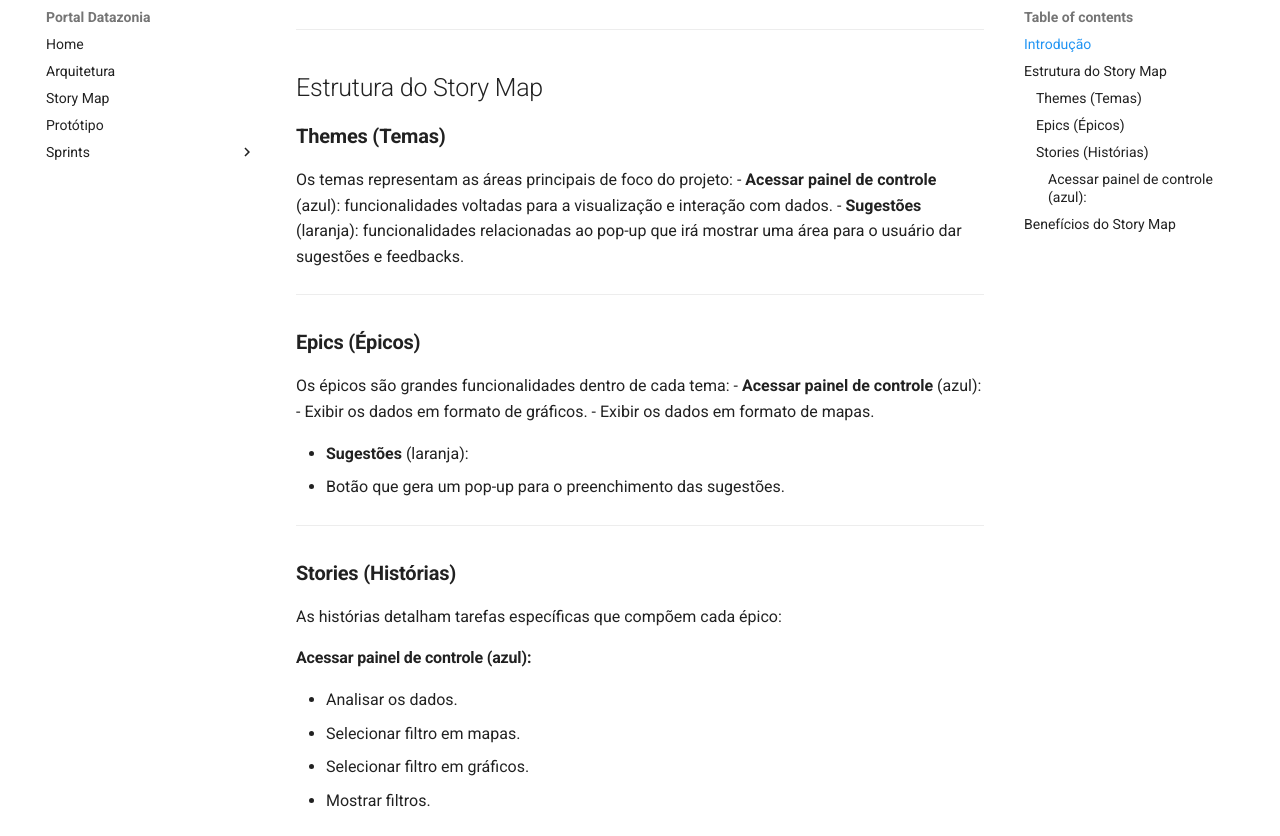
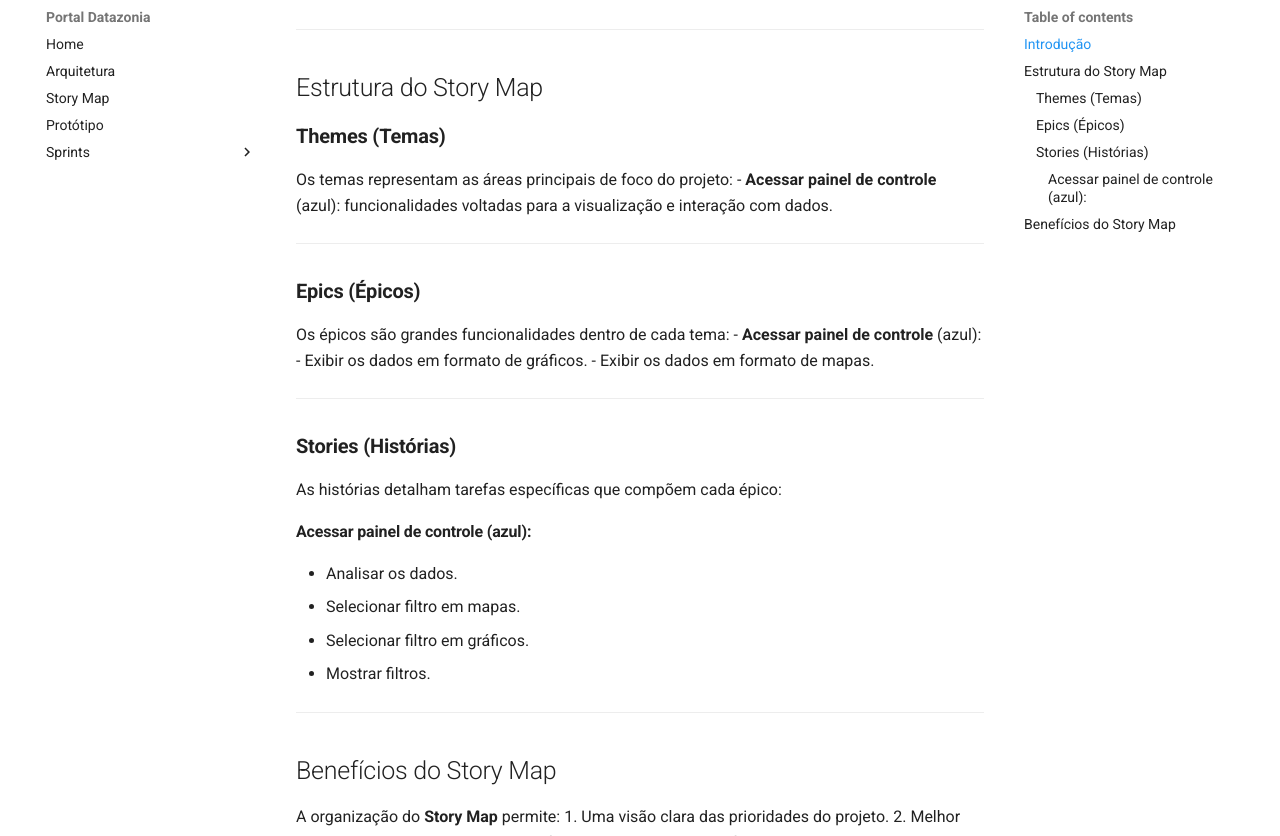
Before and after one commit to unb-mds/2024-2-Amaiszonia, an MkDocs documentation site: the page built from docs/StoryMap.md, in a window 1280 px wide and 900 px high, scrolled down 863 px, cut to the strip 64-900 px from the top of the window. Built offline with MkDocs 1.6.1 and Material for MkDocs 9.7.7, drawn with Linux system fonts in a browser that asks for light colours; comment, search, counter and statistics services are not loaded.

Commit message:
alteração na documentação do storymap

```diff
--- a/docs/StoryMap.md
+++ b/docs/StoryMap.md
@@ -20,7 +20,6 @@ O **Story Map** é uma ferramenta que estrutura os objetivos do projeto **Datazo
 ### **Themes (Temas)**
 Os temas representam as áreas principais de foco do projeto:
 - **Acessar painel de controle** (azul): funcionalidades voltadas para a visualização e interação com dados.
-- **Sugestões** (laranja): funcionalidades relacionadas ao pop-up que irá mostrar uma área para o usuário dar sugestões e feedbacks.
 
 ---
 
@@ -30,8 +29,7 @@ Os épicos são grandes funcionalidades dentro de cada tema:
   - Exibir os dados em formato de gráficos.
   - Exibir os dados em formato de mapas.
 
-- **Sugestões** (laranja):
-  - Botão que gera um pop-up para o preenchimento das sugestões.
+
 
 ---
 
```
Also changed, not shown: docs/prototipo.md (line endings or trailing spaces).
